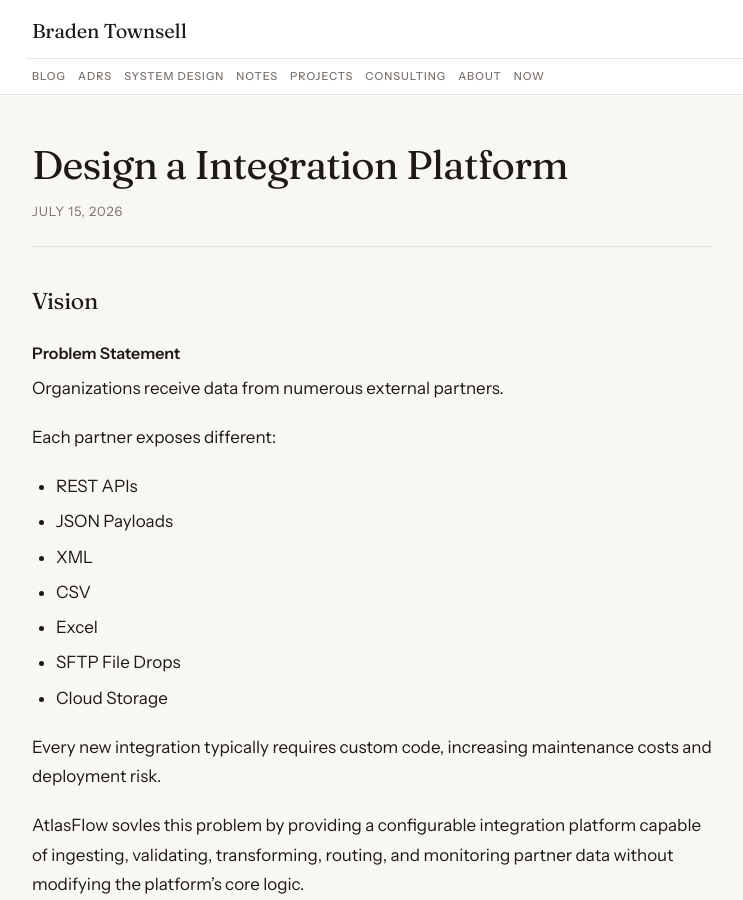
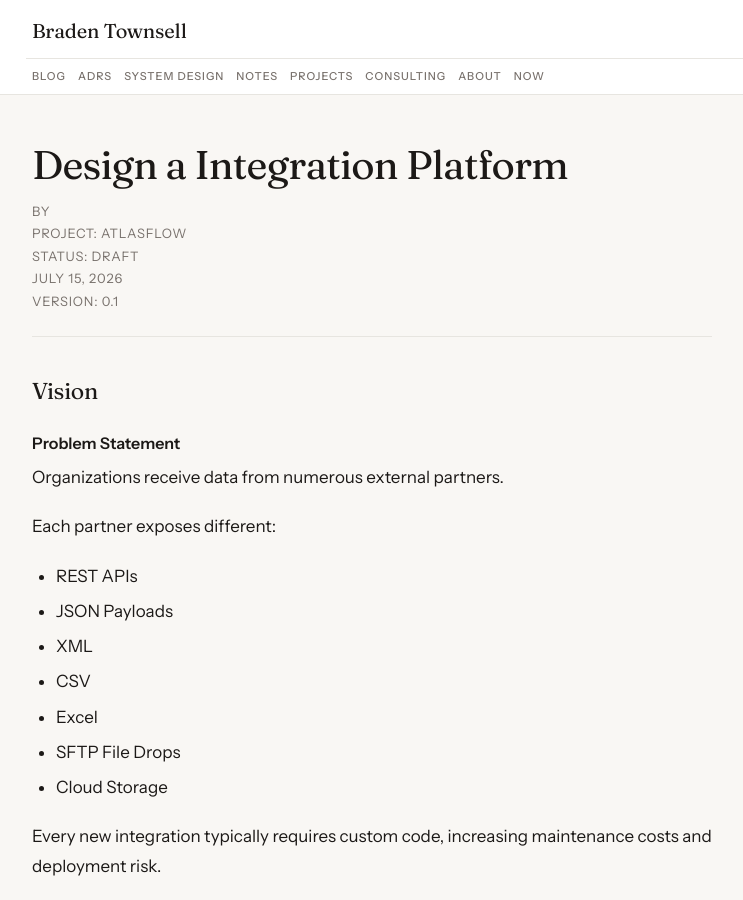
Before and after one commit to BradenJT/bradenjt.github.io, a Jekyll site: the page built from _system_design/2026-07-15-integration-platform.md, in a window 1280 px wide and 900 px high. Shown: the whole window, without its empty margins (248-991 px from the left). Built offline with Jekyll 4.4.1, drawn with Linux system fonts in a browser that asks for light colours.

Commit message:
slight upgades to template

```diff
--- a/_layouts/system-design.html
+++ b/_layouts/system-design.html
@@ -4,7 +4,12 @@ layout: default
 <article>
   <header class="article-header">
     <h1 class="article-title">{{ page.title }}</h1>
+    <p class="content-meta">By {{ page.author }}</p>
+    <p class="content-meta">Project: {{ page.project }}</p>
+    <p class="content-meta">Status: {{ page.status }}</p>
     <p class="content-meta">{{ page.date | date: "%B %d, %Y" }}</p>
+    <p class="content-meta">Version: {{ page.version }}</p>
+
   </header>
   <div class="prose">
     {{ content }}
```
